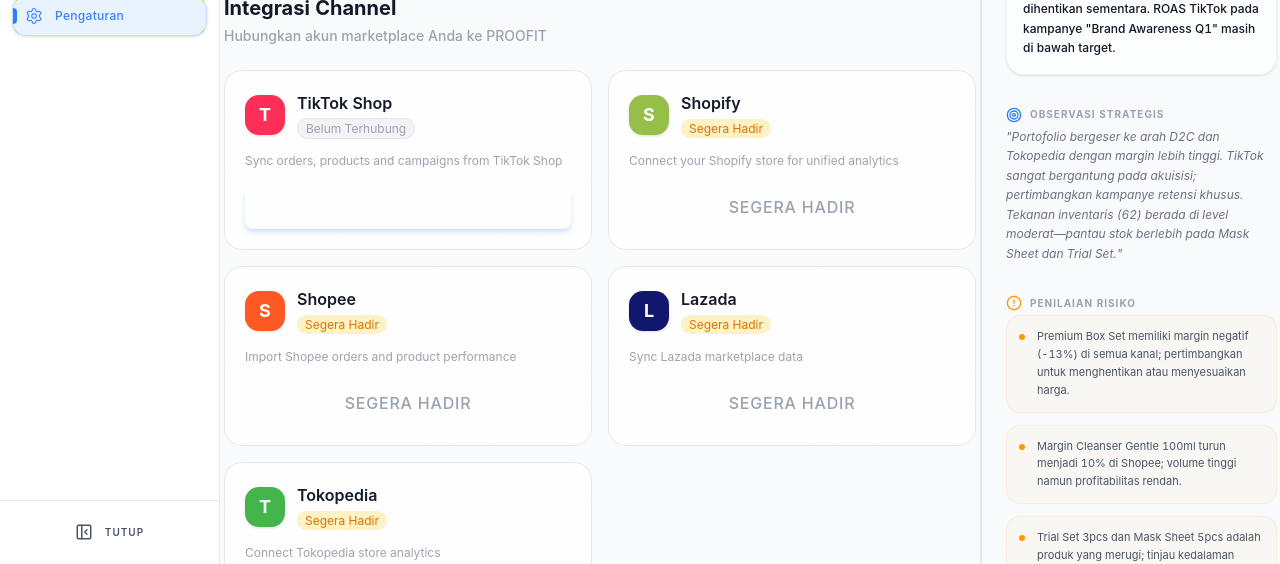
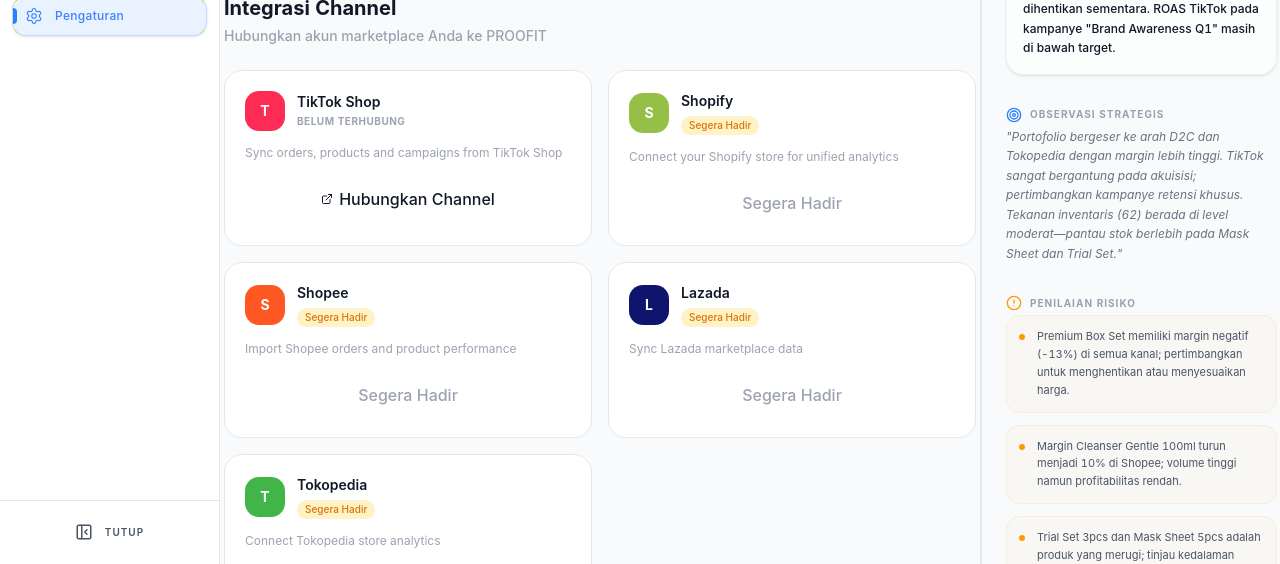
Before and after one commit to crslashstudio/proofit-frontend, a React (Vite) app: page /settings in a window 1280 px wide. Shown: the part 236-800 px from the top of the page. Built offline with nearby package versions, Linux system fonts and the light colour scheme; no server answers; sample sign-in values are in the browser's storage.

Commit message:
fix: comprehensive settings and logout fix

```diff
--- a/src/pages/Settings.tsx
+++ b/src/pages/Settings.tsx
@@ -1,5 +1,4 @@
 import { useState, useEffect } from 'react'
-import { useNavigate } from 'react-router-dom'
 import {
     Globe,
     Building2,
@@ -71,13 +70,8 @@
 
 export function Settings() {
     const { t, user } = useAppStore()
-    const navigate = useNavigate()
     const [activeTab, setActiveTab] = useState<Tab>('integrations')
-    const [connecting, setConnecting] = useState(false)
-
-    const [channels] = useState<Channel[]>(INITIAL_CHANNELS)
-    const [tiktokConnected, setTiktokConnected] = useState(false)
-    const [tiktokShopName, setTiktokShopName] = useState('')
+    const [channels, setChannels] = useState<Channel[]>(INITIAL_CHANNELS)
     const [syncing, setSyncing] = useState(false)
     const [disconnecting, setDisconnecting] = useState(false)
     const [workspaceName, setWorkspaceName] = useState('My Workspace')
@@ -87,13 +81,23 @@
             try {
                 const response = await api.get('/integrations')
                 const integrations = response.data.data || []
-                const tiktok = integrations.find((i: any) =>
-                    i.channel === 'tiktok' && i.isActive === true
+
+                setChannels(prev => prev.map(channel => {
+                    if (channel.id === 'tiktok') {
+                        const tiktok = integrations.find(
+                            (i: any) => i.channel === 'tiktok' && i.isActive === true
                         )
                         if (tiktok) {
-                    setTiktokConnected(true)
-                    setTiktokShopName(tiktok.shopName)
+                            return {
+                                ...channel,
+                                status: 'connected' as const,
+                                shopName: tiktok.shopName,
+                                shopId: tiktok.shopId
                             }
+                        }
+                    }
+                    return channel
+                }))
             } catch (error) {
                 console.error('Failed to fetch integrations:', error)
             }
@@ -101,13 +105,26 @@
         fetchIntegrations()
     }, [])
 
+    const handleConnect = async (channelId: string) => {
+        if (channelId === 'tiktok') {
+            try {
+                const response = await api.get('/integrations/tiktok/connect')
+                if (response.data.success) {
+                    window.location.href = response.data.data.authUrl
+                }
+            } catch (error: any) {
+                alert('Gagal connect: ' + (error.response?.data?.error || error.message))
+            }
+        }
+    }
+
     const handleSync = async () => {
         try {
             setSyncing(true)
             const response = await api.post('/integrations/tiktok/sync')
             if (response.data.success) {
                 const { orders, products } = response.data.data
-                alert(`✅ Berhasil sync ${orders} orders dan ${products} produk`)
+                alert(`✅ Berhasil sync ${orders} orders dan ${products} produk dari TikTok Shop`)
             }
         } catch (error: any) {
             alert('❌ Sync gagal: ' + (error.response?.data?.error || error.message))
@@ -116,41 +133,18 @@
         }
     }
 
-    const handleConnectTikTok = async () => {
-        try {
-            setConnecting(true)
-            const token = localStorage.getItem('proofit_token')
-            if (!token) {
-                navigate('/login')
-                return
-            }
-            const response = await api.get('/integrations/tiktok/connect')
-            if (response.data.success) {
-                window.location.href = response.data.data.authUrl
-            } else {
-                console.error('Connection failed:', response.data.message)
-                alert(t('connectionError'))
-            }
-        } catch (error: any) {
-            console.error('Connect error:', error)
-            if (error.response?.status !== 401) {
-                alert(t('connectionError'))
-            }
-        } finally {
-            setConnecting(false)
-        }
-    }
-
-    const handleDisconnect = async () => {
+    const handleDisconnect = async (channelId: string) => {
         if (!confirm('Yakin ingin memutus koneksi TikTok Shop?')) return
         try {
             setDisconnecting(true)
-            await api.delete('/integrations/tiktok')
-            setTiktokConnected(false)
-            setTiktokShopName('')
-            alert('TikTok Shop berhasil diputus')
+            await api.delete(`/integrations/${channelId}`)
+            setChannels(prev => prev.map(ch =>
+                ch.id === channelId
+                    ? { ...ch, status: 'not_connected' as const, shopName: undefined }
+                    : ch
+            ))
         } catch (error: any) {
-            alert('Gagal memutus: ' + (error.response?.data?.error || error.message))
+            alert('Gagal disconnect: ' + (error.response?.data?.error || error.message))
         } finally {
             setDisconnecting(false)
         }
@@ -164,106 +158,120 @@
             </div>
 
             <div className="grid grid-cols-1 md:grid-cols-2 gap-4">
-                {channels.map((ch) => {
-                    const isConnected = ch.id === 'tiktok' ? tiktokConnected : ch.status === 'connected'
-                    return (
+                {channels.map(channel => (
                     <div
-                            key={ch.id}
-                            className="glass-card p-5 border border-[var(--border)] bg-[var(--bg-secondary)] overflow-hidden relative group transition-all hover:shadow-lg hover:border-[var(--border-hover)]"
+                        key={channel.id}
+                        className={cn(
+                            "rounded-2xl border p-5 transition-all duration-200",
+                            "bg-[var(--bg-secondary)] border-[var(--border)]",
+                            "hover:border-[var(--border-hover)]",
+                            channel.status === 'connected' && "border-green-500/30"
+                        )}
                     >
-                            <div className="flex items-center gap-3 mb-3">
+                        {/* Header */}
+                        <div className="flex items-start justify-between mb-3">
+                            <div className="flex items-center gap-3">
                                 <div
-                                    className="h-10 w-10 rounded-xl flex items-center justify-center text-white text-lg font-bold shadow-sm"
-                                    style={{ backgroundColor: ch.color }}
+                                    className="w-10 h-10 rounded-xl flex items-center justify-center text-white font-bold text-sm flex-shrink-0"
+                                    style={{ backgroundColor: channel.color }}
                                 >
-                                    {ch.letter}
+                                    {channel.letter}
                                 </div>
                                 <div>
-                                    <h3 className="font-semibold text-[var(--text-primary)]">{ch.name}</h3>
-                                    {isConnected ? (
-                                        <span className="text-xs bg-green-100 dark:bg-green-500/15 text-green-600 dark:text-green-400 px-2 py-0.5 rounded-full inline-flex items-center gap-1 font-medium">
-                                            ✓ {ch.id === 'tiktok' ? 'Terhubung' : t('connected')}
+                                    <h3 className="font-semibold text-sm text-[var(--text-primary)]">
+                                        {channel.name}
+                                    </h3>
+                                    {channel.status === 'connected' && (
+                                        <span className="inline-flex items-center gap-1 text-[10px] font-medium bg-green-100 dark:bg-green-500/15 text-green-600 dark:text-green-400 px-2 py-0.5 rounded-full mt-0.5">
+                                            <span className="w-1.5 h-1.5 bg-green-500 rounded-full inline-block"></span>
+                                            {t('connected')}
                                         </span>
-                                    ) : ch.status === 'coming_soon' ? (
-                                        <span className="text-xs bg-amber-100 dark:bg-amber-500/15 text-amber-600 px-2 py-0.5 rounded-full">
+                                    )}
+                                    {channel.status === 'not_connected' && (
+                                        <span className="text-[10px] text-[var(--text-muted)] uppercase tracking-wider mt-0.5 block font-bold">
+                                            {t('notConnected')}
+                                        </span>
+                                    )}
+                                    {channel.status === 'coming_soon' && (
+                                        <span className="inline-flex items-center text-[10px] font-medium bg-amber-100 dark:bg-amber-500/15 text-amber-600 dark:text-amber-400 px-2 py-0.5 rounded-full mt-0.5">
                                             {t('comingSoon')}
-                                        </span>
-                                    ) : (
-                                        <span className="text-xs bg-[var(--bg-tertiary)] text-[var(--text-muted)] px-2 py-0.5 rounded-full border border-[var(--border)]">
-                                            {ch.id === 'tiktok' ? 'Belum Terhubung' : t('notConnected')}
                                         </span>
                                     )}
                                 </div>
                             </div>
+                        </div>
 
-                            {isConnected && ch.id === 'tiktok' && (
-                                <p className="text-sm text-[var(--text-secondary)] mb-1">
-                                    🏪 {tiktokShopName || 'Official Store'}
+                        {/* Shop name if connected */}
+                        {channel.status === 'connected' && channel.shopName && (
+                            <p className="text-xs font-medium text-[var(--text-secondary)] mb-2">
+                                🏪 {channel.shopName}
                             </p>
                         )}
 
+                        {/* Description */}
                         <p className="text-xs text-[var(--text-muted)] mb-4 leading-relaxed">
-                                {ch.description}
+                            {channel.description}
                         </p>
 
+                        {/* Action Buttons */}
+                        {channel.status === 'connected' && (
                             <div className="flex gap-2">
-                                {isConnected ? (
-                                    <>
-                                        {ch.id === 'tiktok' ? (
-                                            <>
                                 <button
                                     onClick={handleSync}
                                     disabled={syncing}
-                                                    className="flex-1 bg-blue-500 hover:bg-blue-600 disabled:opacity-50 text-white rounded-xl py-2 text-sm font-medium transition-all"
+                                    className={cn(
+                                        "flex-1 py-2 px-3 rounded-xl text-xs font-semibold transition-all duration-150",
+                                        "bg-blue-500 hover:bg-blue-600 text-white",
+                                        "disabled:opacity-50 disabled:cursor-not-allowed",
+                                        "flex items-center justify-center gap-1.5"
+                                    )}
                                 >
-                                                    {syncing ? '⟳ Syncing...' : '↻ Sync Sekarang'}
+                                    {syncing ? (
+                                        <><Loader2 className="w-3 h-3 animate-spin" /> Syncing...</>
+                                    ) : (
+                                        '↻ Sync Sekarang'
+                                    )}
                                 </button>
                                 <button
-                                                    onClick={handleDisconnect}
+                                    onClick={() => handleDisconnect(channel.id)}
                                     disabled={disconnecting}
-                                                    className="px-3 border border-red-300 dark:border-red-500/30 text-red-500 hover:bg-red-50 dark:hover:bg-red-500/10 rounded-xl text-sm transition-all"
+                                    className={cn(
+                                        "px-3 py-2 rounded-xl text-xs font-semibold transition-all duration-150",
+                                        "border border-red-300 dark:border-red-500/30",
+                                        "text-red-500 hover:bg-red-50 dark:hover:bg-red-500/10",
+                                        "disabled:opacity-50 disabled:cursor-not-allowed"
+                                    )}
                                 >
                                     {disconnecting ? '...' : 'Putus'}
                                 </button>
-                                            </>
-                                        ) : (
+                            </div>
+                        )}
+
+                        {channel.status === 'not_connected' && (
                             <button
-                                                className="w-full px-4 py-2 border border-red-500/50 rounded-xl text-xs font-bold text-red-500 hover:bg-red-500/10 transition-all uppercase tracking-wider"
+                                onClick={() => handleConnect(channel.id)}
+                                className={cn(
+                                    "w-full py-2 px-3 rounded-xl text-xs font-semibold transition-all duration-150",
+                                    "border border-[var(--border)] hover:border-[var(--border-hover)]",
+                                    "text-[var(--text-primary)] hover:bg-[var(--bg-tertiary)]",
+                                    "flex items-center justify-center gap-1.5"
+                                )}
                             >
-                                                Putuskan
+                                <ExternalLink className="w-3 h-3" />
+                                {t('connectChannel')}
                             </button>
                         )}
-                                    </>
-                                ) : ch.status === 'coming_soon' ? (
+
+                        {channel.status === 'coming_soon' && (
                             <button
                                 disabled
-                                        className="w-full px-4 py-2 rounded-xl text-xs font-bold text-gray-400 bg-[var(--bg-tertiary)] cursor-not-allowed uppercase tracking-wider border border-[var(--border)]"
+                                className="w-full py-2 px-3 rounded-xl text-xs font-semibold text-[var(--text-muted)] cursor-not-allowed"
                             >
                                 {t('comingSoon')}
                             </button>
-                                ) : (
-                                    <button
-                                        disabled={connecting && ch.id === 'tiktok'}
-                                        onClick={() => ch.id === 'tiktok' && handleConnectTikTok()}
-                                        className="w-full flex items-center justify-center gap-2 px-4 py-2 rounded-xl text-xs font-bold text-white bg-blue-600 hover:bg-blue-700 shadow-md shadow-blue-500/20 active:scale-95 transition-all uppercase tracking-wider"
-                                    >
-                                        {connecting && ch.id === 'tiktok' ? (
-                                            <>
-                                                <Loader2 className="h-3.5 w-3.5 animate-spin" />
-                                                Connecting...
-                                            </>
-                                        ) : (
-                                            <>
-                                                Hubungkan Channel
-                                                <ExternalLink className="h-3 w-3" />
-                                            </>
-                                        )}
-                                    </button>
                         )}
                     </div>
-                        </div>
-                    )
-                })}
+                ))}
             </div>
         </div>
     )
```
Also changed, not shown: src/components/navigation/TopNav.tsx (+4 -7 lines). Lines whose indentation alone changed are shown as unchanged.
